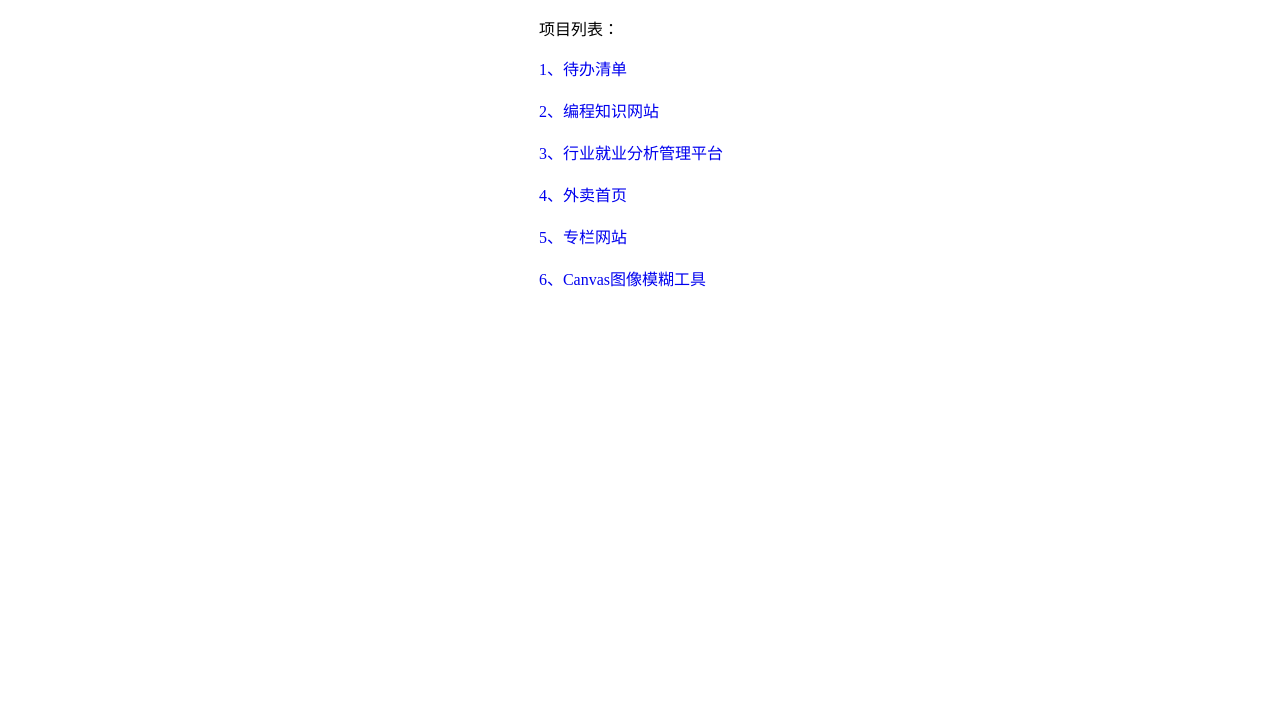
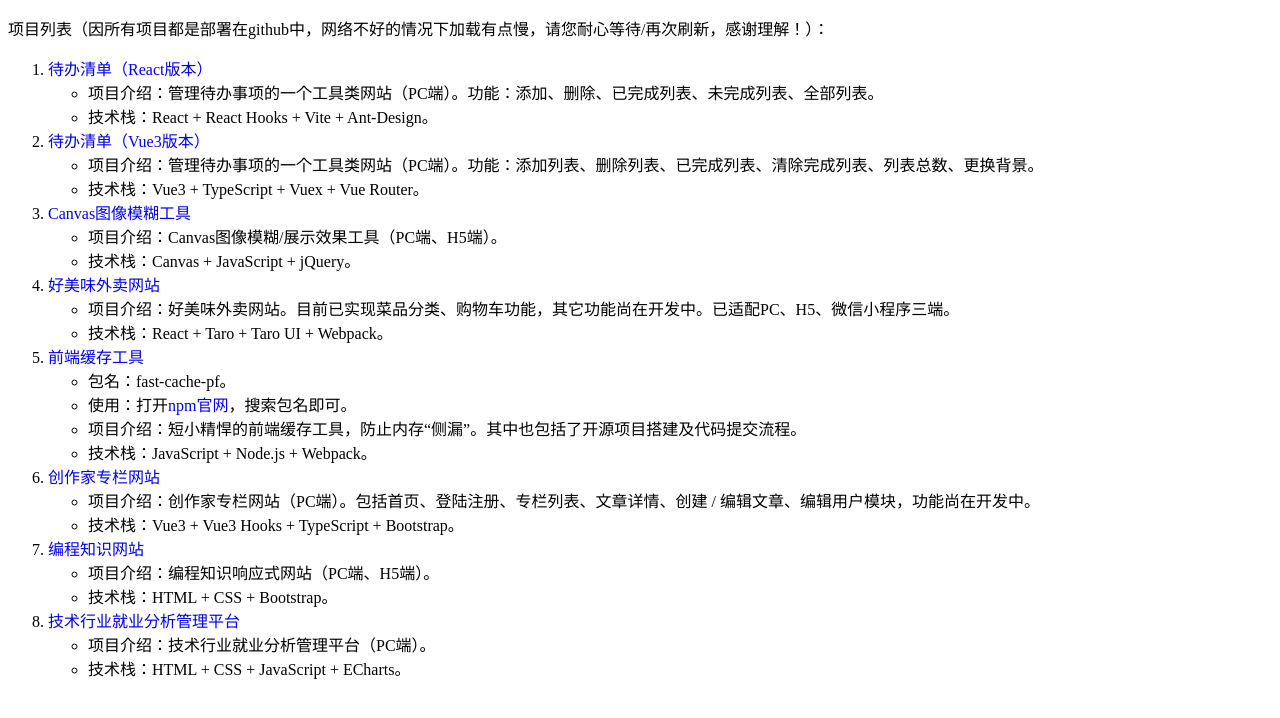
Before and after one commit to pfsjdsn/personal_project_list.github.io, a plain HTML site: page index.html in a window 1280 px wide. Drawn offline with Linux system fonts and the light colour scheme.

Commit message:
增加 前端缓存工具

```diff
--- a/index.html
+++ b/index.html
@@ -10,21 +10,81 @@
 
 
 <div class="content">
-    <p>项目列表：</p>
-    <div><a href="https://sprightly-longma-8b2ef3.netlify.app/" target="_blank">1、待办清单</a></div><br>
-    <div><a href="https://pfsjdsn.github.io/bootstrap_practical_project.github.io/" target="_blank">2、编程知识网站</a></div>
-    <br>
-    <div><a href="https://pfsjdsn.github.io/data_visualization_ecarts_web/" target="_blank">3、行业就业分析管理平台</a></div><br>
-    <div><a href="https://pfsjdsn.github.io/taro_takeaway_dev.github.io/" target="_blank">4、外卖首页</a></div><br>
-    <div><a href="https://pfsjdsn.github.io/column_website/" target="_blank">5、专栏网站</a></div><br>
-    <div><a href="https://pfsjdsn.github.io/canvas_red_envelope_photo_dev.github.io/" target="_blank">6、Canvas图像模糊工具</a>
+    <p>项目列表（因所有项目都是部署在github中，网络不好的情况下加载有点慢，请您耐心等待/再次刷新，感谢理解！）：</p>
+    <div>
+        <ol>
+            <li>
+                <a href="https://sprightly-longma-8b2ef3.netlify.app/" target="_blank">待办清单（React版本）</a>
+                <ul>
+                    <li>项目介绍：管理待办事项的一个工具类网站（PC端）。功能：添加、删除、已完成列表、未完成列表、全部列表。</li>
+                    <li>技术栈：React + React Hooks + Vite + Ant-Design。</li>
+                </ul>
+            </li>
+            <li>
+                <a href="https://pfsjdsn.github.io/vue_todolist_component_dev.github.io/#/"
+                    target="_blank">待办清单（Vue3版本）</a>
+                <ul>
+                    <li>项目介绍：管理待办事项的一个工具类网站（PC端）。功能：添加列表、删除列表、已完成列表、清除完成列表、列表总数、更换背景。</li>
+                    <li>技术栈：Vue3 + TypeScript + Vuex + Vue Router。</li>
+                </ul>
+            </li>
+            <li>
+                <a href="https://pfsjdsn.github.io/canvas_red_envelope_photo_dev.github.io/"
+                    target="_blank">Canvas图像模糊工具</a>
+                <ul>
+                    <li>项目介绍：Canvas图像模糊/展示效果工具（PC端、H5端）。</li>
+                    <li>技术栈：Canvas + JavaScript + jQuery。</li>
+                </ul>
+            </li>
+            <li>
+                <a href="https://pfsjdsn.github.io/taro_takeaway_dev.github.io/" target="_blank">好美味外卖网站</a>
+                <ul>
+                    <li>项目介绍：好美味外卖网站。目前已实现菜品分类、购物车功能，其它功能尚在开发中。已适配PC、H5、微信小程序三端。</li>
+                    <li>技术栈：React + Taro + Taro UI + Webpack。</li>
+                </ul>
+            </li>
+            <li>
+                <a href="https://www.npmjs.com/package/fast-cache-pf" target="_blank">前端缓存工具</a>
+                <ul>
+                    <li>包名：fast-cache-pf。</li>
+                    <li>使用：打开<a href="https://www.npmjs.com/" target="_blank">npm官网</a>，搜索包名即可。</li>
+                    <li>项目介绍：短小精悍的前端缓存工具，防止内存“侧漏”。其中也包括了开源项目搭建及代码提交流程。</li>
+                    <li>技术栈：JavaScript + Node.js + Webpack。</li>
+                </ul>
+            </li>
+            <li>
+                <a href="https://pfsjdsn.github.io/column_website/" target="_blank">创作家专栏网站</a>
+                <ul>
+                    <li>项目介绍：创作家专栏网站（PC端）。包括首页、登陆注册、专栏列表、文章详情、创建 / 编辑文章、编辑用户模块，功能尚在开发中。</li>
+                    <li>技术栈：Vue3 + Vue3 Hooks + TypeScript + Bootstrap。</li>
+                </ul>
+            </li>
+            <li>
+                <a href="https://pfsjdsn.github.io/bootstrap_practical_project.github.io/" target="_blank">编程知识网站</a>
+                <ul>
+                    <li>项目介绍：编程知识响应式网站（PC端、H5端）。</li>
+                    <li>技术栈：HTML + CSS + Bootstrap。</li>
+                </ul>
+            </li>
+            <li>
+                <a href="https://pfsjdsn.github.io/data_visualization_ecarts_web/" target="_blank">技术行业就业分析管理平台</a>
+                <ul>
+                    <li>项目介绍：技术行业就业分析管理平台（PC端）。</li>
+                    <li>技术栈：HTML + CSS + JavaScript + ECharts。</li>
+                </ul>
+            </li>
+
+
+
+
+        </ol>
     </div>
 </div>
 
 </body>
 <style type="text/css">
     .content {
-        margin: auto 42%;
+        /* margin: auto 42%; */
     }
 
     a {
```
